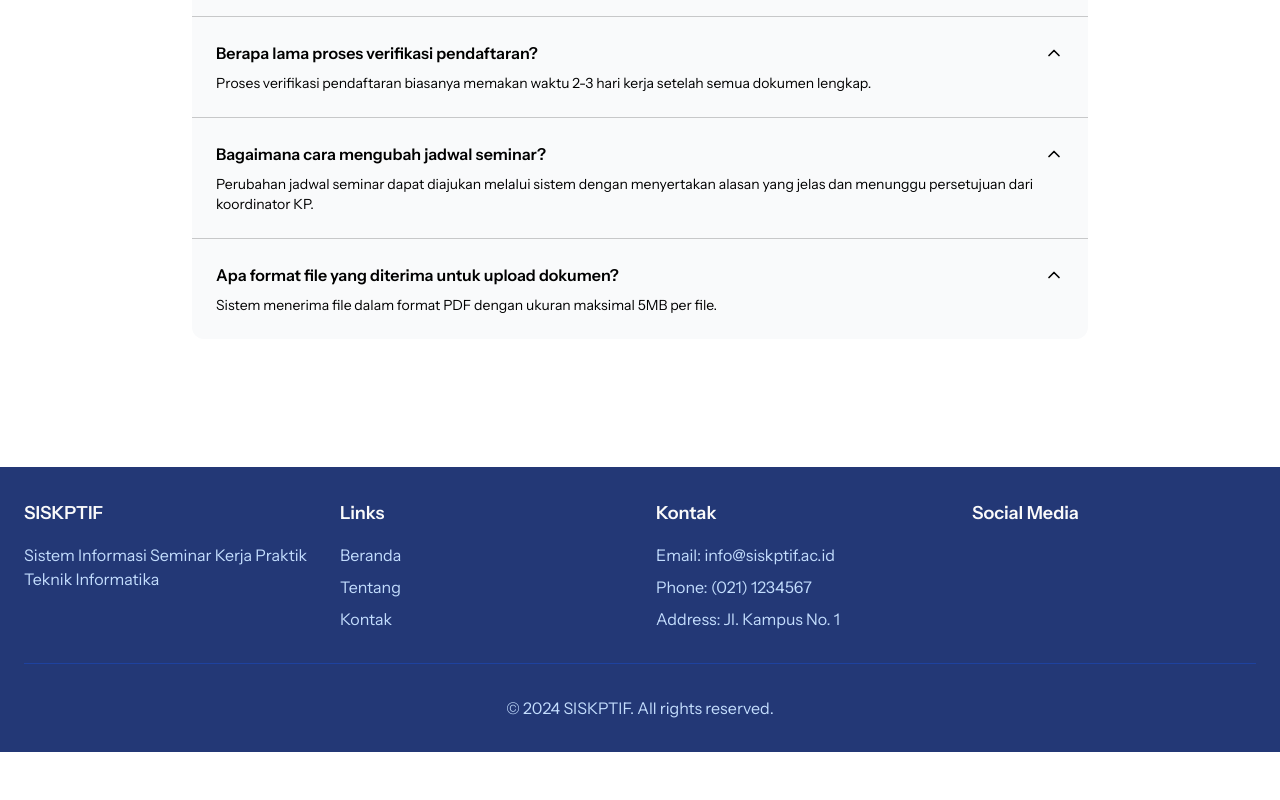
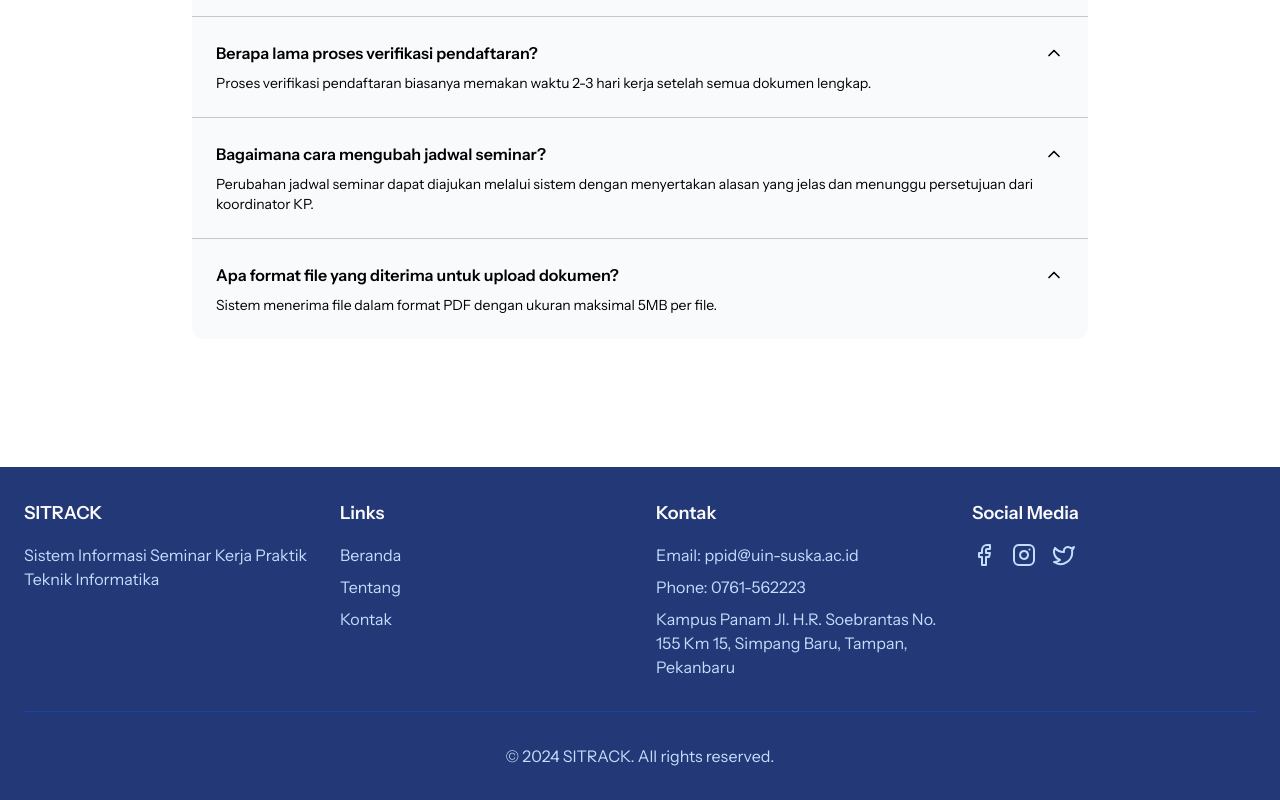
Before and after one commit to rakamiracle/SISKPTIF-Frontend, a React (Vite) app: page / in a window 1280 px wide. Shown: the part 2151-2951 px from the top of the page. Before the commit the page ends 2903 px from the top, so only its background shows below. Built offline with nearby package versions, Linux system fonts and the light colour scheme.

Commit message:
💎 style: update footer content with new branding and contact details for SITRACK

```diff
--- a/src/components/Footer.jsx
+++ b/src/components/Footer.jsx
@@ -1,4 +1,4 @@
-import React from "react";
+import {Twitter, Instagram, Facebook} from 'lucide-react'
 
 const Footer = () => {
   return (
@@ -6,7 +6,7 @@ const Footer = () => {
       <div className="container mx-auto px-6">
         <div className="grid grid-cols-1 md:grid-cols-4 gap-8">
           <div>
-            <h4 className="text-lg font-semibold mb-4">SISKPTIF</h4>
+            <h4 className="text-lg font-semibold mb-4">SITRACK</h4>
             <p className="text-blue-200">
               Sistem Informasi Seminar Kerja Praktik Teknik Informatika
             </p>
@@ -34,28 +34,28 @@ const Footer = () => {
           <div>
             <h4 className="text-lg font-semibold mb-4">Kontak</h4>
             <ul className="space-y-2 text-blue-200">
-              <li>Email: info@siskptif.ac.id</li>
-              <li>Phone: (021) 1234567</li>
-              <li>Address: Jl. Kampus No. 1</li>
+              <li>Email: ppid@uin-suska.ac.id</li>
+              <li>Phone: 0761-562223</li>
+              <li>Kampus Panam Jl. H.R. Soebrantas No. 155 Km 15, Simpang Baru, Tampan, Pekanbaru</li>
             </ul>
           </div>
           <div>
             <h4 className="text-lg font-semibold mb-4">Social Media</h4>
             <div className="flex space-x-4">
               <a href="#" className="text-blue-200 hover:text-white">
-                <i className="fab fa-facebook"></i>
+                <Facebook/>
               </a>
               <a href="#" className="text-blue-200 hover:text-white">
-                <i className="fab fa-twitter"></i>
+                <Instagram/>
               </a>
               <a href="#" className="text-blue-200 hover:text-white">
-                <i className="fab fa-instagram"></i>
+                <Twitter/>
               </a>
             </div>
           </div>
         </div>
         <div className="border-t border-blue-800 mt-8 pt-8 text-center text-blue-200">
-          <p>&copy; 2024 SISKPTIF. All rights reserved.</p>
+          <p>&copy; 2024 SITRACK. All rights reserved.</p>
         </div>
       </div>
     </footer>
```
